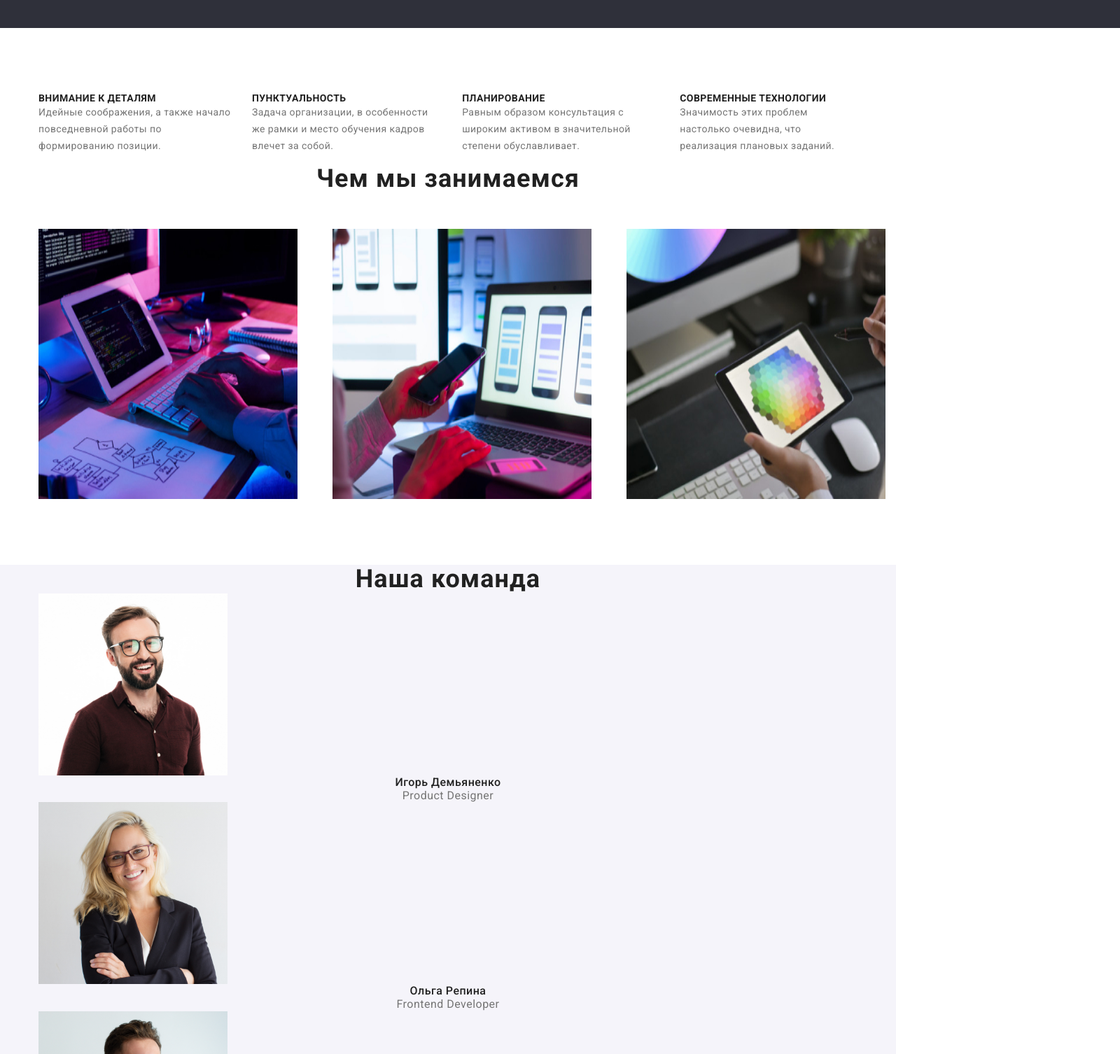
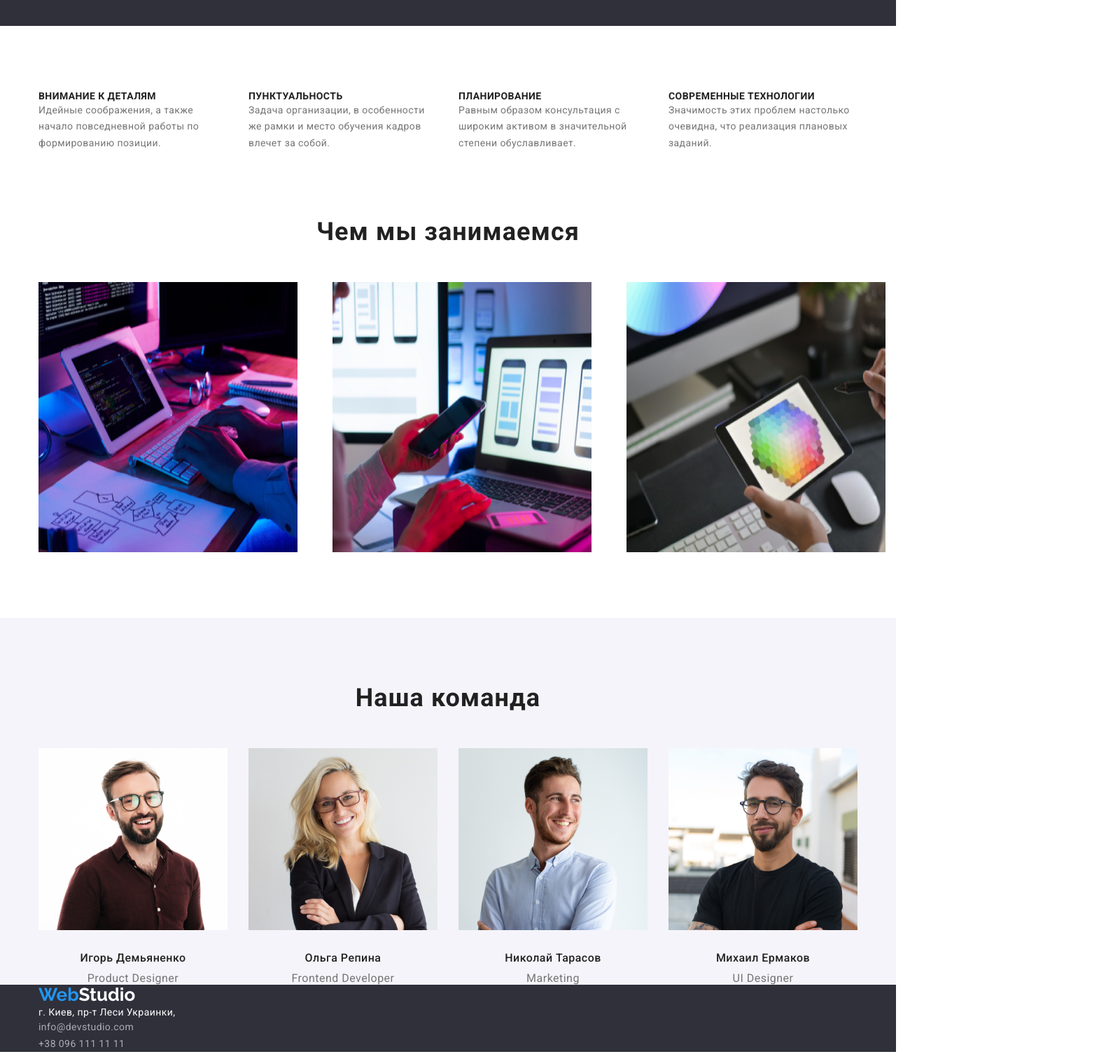
Before and after one commit to nazinamari/goit-markup-hw-03, a plain HTML site: page index.html in a window 1280 px wide. Shown: the part 640-2146 px from the top of the page at 70% size, 1600 px wide, since content can reach past the window. Drawn offline with nearby package versions, Linux system fonts and the light colour scheme.

Commit message:
occupetion changes

```diff
--- a/css/styles.css
+++ b/css/styles.css
@@ -157,14 +157,10 @@ body {
 
 .hero {
   background-color: var(--background-color);
-  width: 1600px;
-  height:  600px;
+  padding-top: 200px;
 }
 
 .hero-container {
-  display: flex;
-  flex-grow: 1;
-  display: block;
   align-items: center;
 }
 
@@ -177,8 +173,6 @@ body {
   text-transform: uppercase;
   color: var(--main-title-color);
   max-width: 696px;
-  padding-top: 200px;
-  margin-left: 461px;
 }
 
 .hero-btn {
@@ -204,8 +198,7 @@ body {
 
 .features {
   background-color: var(--main-title-color);
-  width: 1600px
-  height: 770px;
+  padding-top: 93px;
 }
 
 .features-container {
@@ -226,10 +219,11 @@ body {
 }
 
 .features-list {
-  weight: 270px;
-  height: 101px;
   display: flex;
-  padding-top: 93px;
+}
+
+.features-items {
+  max-width: 270px;
 }
 
 .features-items:not(:last-child) {
@@ -254,12 +248,10 @@ body {
 
 /* ------------OUR WORK------------- */
 .work-title {
-  padding-top: 94px
+  margin-top: 94px;
 }
-
 .work-list {
   display: flex;
-  align-items: center;
   margin-top: 50px;
   margin-bottom: 94px;
 }
@@ -272,6 +264,20 @@ body {
 
 .team {
   background-color: #f5f4fa;
+  padding-top: 94px;
+}
+
+.team-list {
+  display: flex;
+  align-items: center;
+  margin-top: 50px;
+}
+
+.team-items {
+}
+
+.team-items:not(:last-child) {
+  margin-right: 30px;
 }
 
 .team-item-name {
@@ -281,6 +287,7 @@ body {
   text-align: center;
   letter-spacing: 0.03em;
   color: var(--second-title-color);
+  padding-top: 30px;
 }
 
 .team-item-occupation {
@@ -289,6 +296,7 @@ body {
   text-align: center;
   letter-spacing: 0.03em;
   color: var(--first-text-color);
+  padding-top: 10px;
 }
 /* ------------FOOTER------------- */
 
--- a/index.html
+++ b/index.html
@@ -37,8 +37,8 @@
     <!--main-->
     <main>
         <!--hero-->
-        <section class="container hero">
-            <div class="hero-container">
+        <section class="hero">
+            <div class="container hero-container">
                 <h1 class="hero-title">Эффективные решения для вашего бизнеса</h1>
                 <button type="button" class="hero-btn">Заказать услугу</button>
             </div>
@@ -50,8 +50,7 @@
                 <ul class="features-list">
                     <li class="features-items">
                         <h3 class="title-item">Внимание к деталям</h3>
-                        <p class="text-item">Идейные соображения, а также начало повседневной работы по формированию позиции.</p>
-                    </li>
+                        <p class="text-item">Идейные соображения, а также начало повседневной работы по формированию позиции.</p></li>
                     <li class="features-items">
                         <h3 class="title-item">Пунктуальность</h3>
                         <p class="text-item">Задача организации, в особенности же рамки и место обучения кадров влечет за собой.</p></li>
@@ -62,6 +61,10 @@
                         <h3 class="title-item">Современные технологии</h3>
                         <p class="text-item">Значимость этих проблем настолько очевидна, что реализация плановых заданий.</p></li>
                 </ul>
+            </div>
+        </section>
+        <section class="work">
+            <div class="container">
                 <h2 class="second-title work-title">Чем мы занимаемся</h2>
                 <ul class="work-list">
                     <li class="work-img"><img src="./images/img1.jpg" alt="набор текста на клавиатуре" width="370" height="386"></li>
@@ -74,20 +77,24 @@
         <section class="team">
             <div class="container">
             <h2 class="second-title">Наша команда</h2>
-            <ul>
-                <li><img src="./images/img.jpg" alt="Игорь Демьяненко" width="270" height="260">
+            <ul class="team-list">
+                <li class="team-items">
+                    <img src="./images/img.jpg" alt="Игорь Демьяненко" width="270" height="260">
                     <h3 class="team-item-name">Игорь Демьяненко</h3>
                     <p lang="en" class="team-item-occupation">Product Designer</p>
                 </li>
-                <li><img src="./images/img2.jpg" alt="Ольга Репина" width="270" height="260" class="team-img">
+                <li class="team-items">
+                    <img src="./images/img2.jpg" alt="Ольга Репина" width="270" height="260" class="team-img">
                     <h3 class="team-item-name">Ольга Репина</h3>
                     <p lang="en" class="team-item-occupation">Frontend Developer</p>
                 </li>
-                <li><img src="./images/img3.jpg" alt="Николай Тарасов" width="270" height="260" class="team-img">
+                <li class="team-items">
+                    <img src="./images/img3.jpg" alt="Николай Тарасов" width="270" height="260" class="team-img">
                     <h3 class="team-item-name">Николай Тарасов</h3>
                     <p lang="en" class="team-item-occupation">Marketing</p>
                 </li>
-                <li><img src="./images/img4.jpg" alt="Михаил Ермаков" width="270" height="260" class="team-img">
+                <li class="team-items">
+                    <img src="./images/img4.jpg" alt="Михаил Ермаков" width="270" height="260" class="team-img">
                     <h3 class="team-item-name">Михаил Ермаков</h3>
                     <p lang="en" class="team-item-occupation">UI Designer</p>
                 </li>
```
